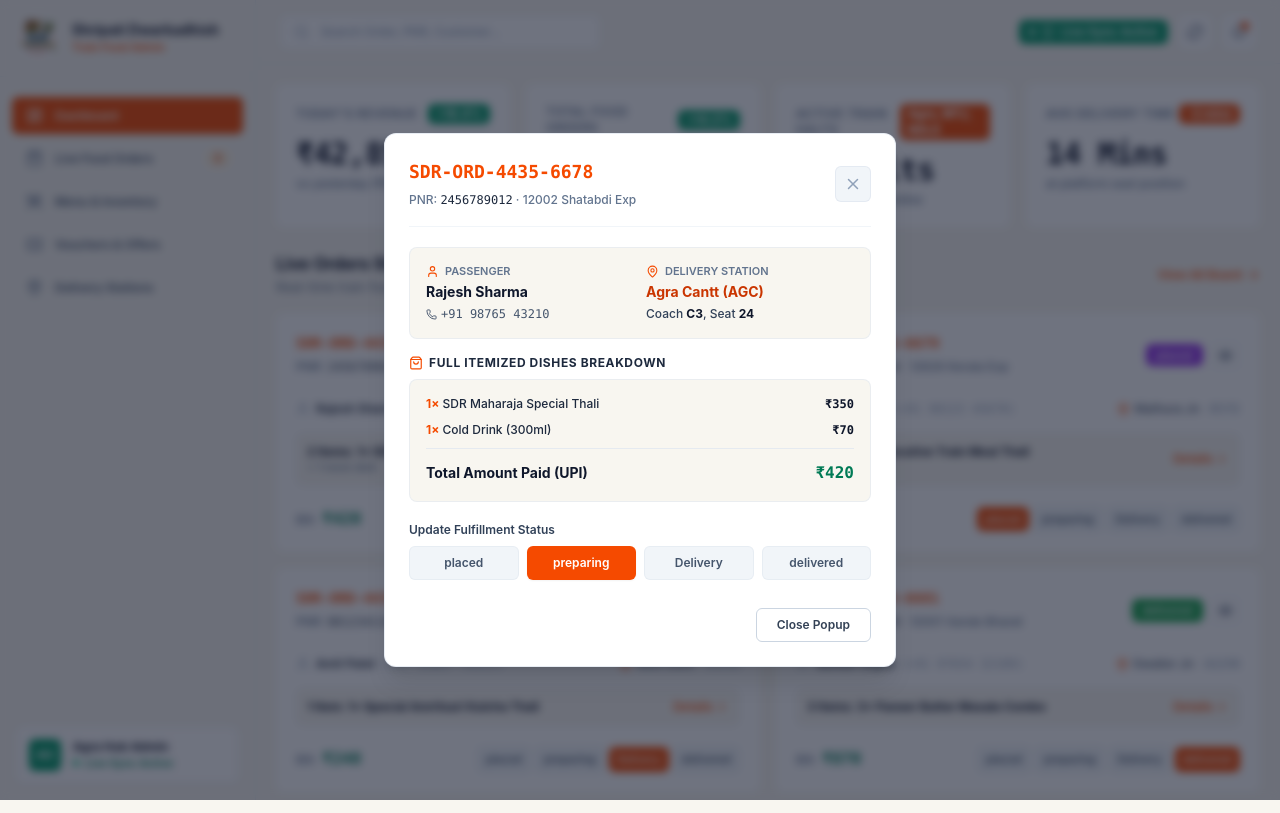
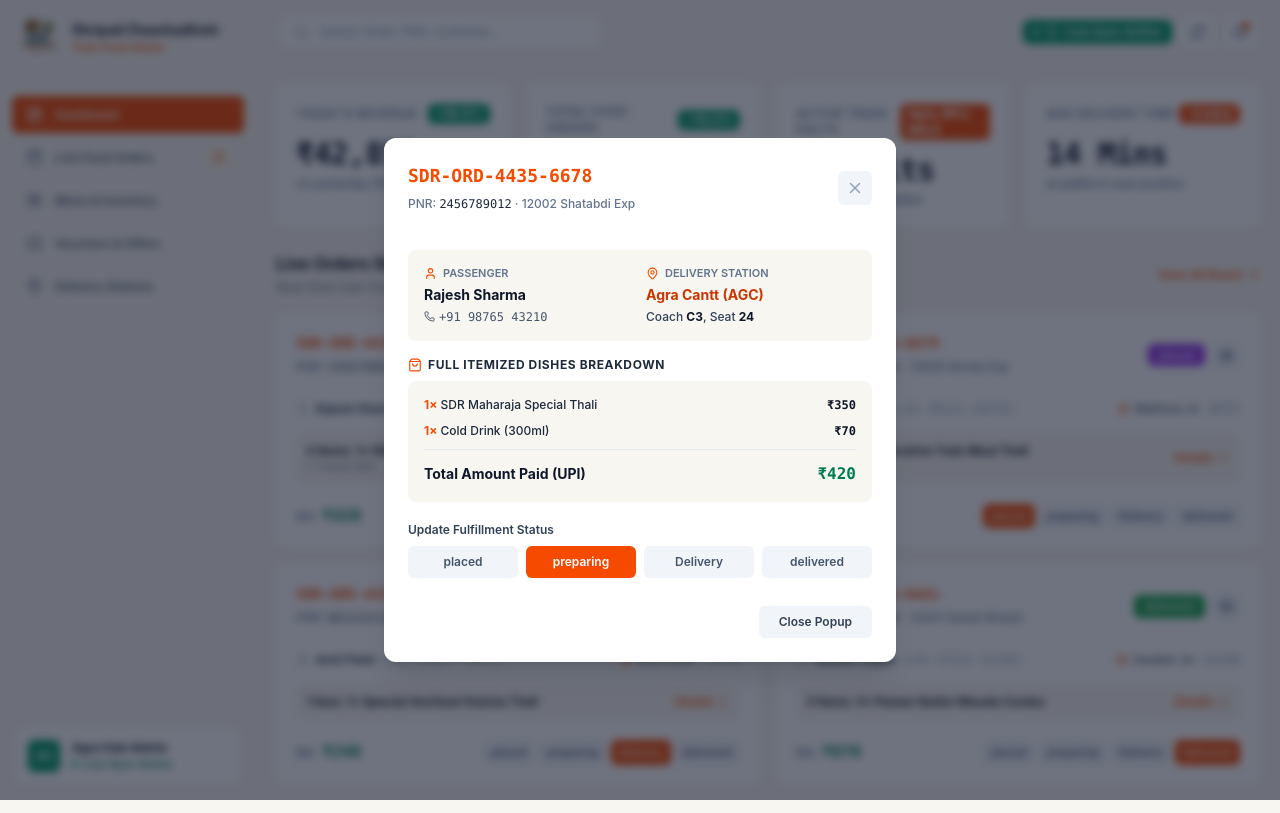
Before and after one commit to shashibhushan21/Sdr-AdminFrontend, a React (Vite) app: page / in a window 1280 px wide. Both pictures are taken after a click on the button 725 px from the left and 355 px from the top of the page. Built offline with nearby package versions, Linux system fonts and the light colour scheme.

Commit message:
feat: add admin dashboard layout, order management components, and modals

```diff
--- a/src/components/layout/Header.tsx
+++ b/src/components/layout/Header.tsx
@@ -15,12 +15,12 @@ export const Header: React.FC<HeaderProps> = ({
   setMobileMenuOpen,
 }) => {
   return (
-    <header className="h-16 bg-[#f8f6f0] border-b border-slate-200/80 px-4 sm:px-6 flex items-center justify-between sticky top-0 z-20">
+    <header className="h-16 bg-[#f8f6f0] px-4 sm:px-6 flex items-center justify-between sticky top-0 z-20">
       <div className="flex items-center gap-3">
         {/* Mobile Hamburger Drawer Trigger */}
         <button
           onClick={() => setMobileMenuOpen(true)}
-          className="md:hidden p-2 rounded-md bg-white border border-slate-200/80 hover:bg-slate-50 text-slate-700 transition cursor-pointer"
+          className="md:hidden p-2 rounded-md bg-white hover:bg-slate-100 text-slate-700 transition cursor-pointer shadow-xs"
           aria-label="Open Navigation Menu"
         >
           <Menu size={18} />
@@ -34,7 +34,7 @@ export const Header: React.FC<HeaderProps> = ({
             placeholder="Search Order, PNR, Customer..."
             value={searchTerm}
             onChange={(e) => setSearchTerm(e.target.value)}
-            className="w-full bg-white text-slate-800 text-xs rounded-md pl-10 pr-3 py-2 border border-slate-200/80 focus:outline-none focus:border-orange-500 focus:ring-2 focus:ring-orange-500/20 transition-all placeholder:text-slate-400 font-medium"
+            className="w-full bg-white text-slate-800 text-xs rounded-md pl-10 pr-3 py-2 shadow-xs focus:outline-none focus:ring-2 focus:ring-orange-500/30 transition-all placeholder:text-slate-400 font-medium border-0"
           />
         </div>
       </div>
@@ -47,12 +47,12 @@ export const Header: React.FC<HeaderProps> = ({
         </span>
         <button
           onClick={onRefresh}
-          className="p-2 rounded-md bg-white border border-slate-200/80 hover:bg-slate-50 text-slate-600 hover:text-slate-900 transition cursor-pointer"
+          className="p-2 rounded-md bg-white hover:bg-slate-100 text-slate-600 hover:text-slate-900 transition cursor-pointer shadow-xs"
           title="Refresh Data"
         >
           <RefreshCw size={16} />
         </button>
-        <button className="p-2 rounded-md bg-white border border-slate-200/80 hover:bg-slate-50 text-slate-600 hover:text-slate-900 transition cursor-pointer relative">
+        <button className="p-2 rounded-md bg-white hover:bg-slate-100 text-slate-600 hover:text-slate-900 transition cursor-pointer relative shadow-xs">
           <Bell size={16} />
           <span className="absolute top-1.5 right-1.5 w-2 h-2 rounded-full bg-orange-600" />
         </button>
--- a/src/components/orders/OrderCard.tsx
+++ b/src/components/orders/OrderCard.tsx
@@ -47,7 +47,7 @@ export const OrderCard: React.FC<OrderCardProps> = ({
           </span>
           <button
             onClick={() => onOpenDetails(order)}
-            className="p-1.5 rounded-md bg-white border border-slate-200/80 hover:bg-slate-50 text-slate-600 transition cursor-pointer"
+            className="p-1.5 rounded-md bg-slate-100 hover:bg-slate-200 text-slate-600 transition cursor-pointer"
             title="View Details Popup"
           >
             <Eye size={15} />
@@ -72,7 +72,7 @@ export const OrderCard: React.FC<OrderCardProps> = ({
       {/* Concise Dish Summary Card Trigger */}
       <div
         onClick={() => onOpenDetails(order)}
-        className="bg-[#f8f6f0] border border-slate-200/60 hover:bg-[#f1eee4] p-2.5 rounded-lg flex items-center justify-between text-xs cursor-pointer transition-colors"
+        className="bg-[#f8f6f0] hover:bg-[#f1eee4] p-2.5 rounded-lg flex items-center justify-between text-xs cursor-pointer transition-colors"
       >
         <div className="truncate pr-2">
           <span className="font-bold text-slate-900 block truncate">
@@ -103,7 +103,7 @@ export const OrderCard: React.FC<OrderCardProps> = ({
               className={`px-2 py-1 rounded-md text-[11px] font-semibold transition cursor-pointer ${
                 order.status === st
                   ? 'bg-orange-600 text-white shadow-xs'
-                  : 'bg-slate-100/90 text-slate-600 hover:text-slate-900 hover:bg-slate-200/80 border border-slate-200/60'
+                  : 'bg-slate-100 text-slate-600 hover:text-slate-900 hover:bg-slate-200'
               }`}
             >
               {st === 'out_for_delivery' ? 'Delivery' : st}
--- a/src/components/orders/OrdersTab.tsx
+++ b/src/components/orders/OrdersTab.tsx
@@ -38,7 +38,7 @@ export const OrdersTab: React.FC<OrdersTabProps> = ({
 
         <div className="flex items-center gap-3 flex-wrap w-full md:w-auto">
           {/* Status Filters Pills */}
-          <div className="flex items-center gap-1 bg-[#f8f6f0] border border-slate-200/80 p-1 rounded-md max-w-full overflow-x-auto">
+          <div className="flex items-center gap-1 bg-[#f8f6f0] p-1 rounded-md max-w-full overflow-x-auto">
             {['all', 'placed', 'preparing', 'out_for_delivery', 'delivered'].map((st) => (
               <button
                 key={st}
@@ -55,7 +55,7 @@ export const OrdersTab: React.FC<OrdersTabProps> = ({
           </div>
 
           {/* View Mode Toggle */}
-          <div className="flex items-center gap-1 bg-[#f8f6f0] border border-slate-200/80 p-1 rounded-md shrink-0">
+          <div className="flex items-center gap-1 bg-[#f8f6f0] p-1 rounded-md shrink-0">
             <button
               onClick={() => setViewMode('grid')}
               className={`p-1.5 rounded-md transition-all cursor-pointer ${
--- a/src/components/popups/AddDishModal.tsx
+++ b/src/components/popups/AddDishModal.tsx
@@ -16,8 +16,8 @@ export const AddDishModal: React.FC<AddDishModalProps> = ({
 }) => {
   return (
     <div className="fixed inset-0 z-50 bg-slate-900/40 backdrop-blur-xs flex items-center justify-center p-3 sm:p-4 animate-fadeIn">
-      <div className="bg-white w-full max-w-md rounded-xl p-6 space-y-4 shadow-xl border border-slate-200/80 text-slate-800">
-        <div className="flex items-center justify-between pb-2 border-b border-slate-100">
+      <div className="bg-white w-full max-w-md rounded-xl p-6 space-y-4 shadow-xl text-slate-800">
+        <div className="flex items-center justify-between pb-2">
           <div>
             <h3 className="font-bold text-lg text-slate-900">Add New Menu Dish</h3>
             <p className="text-xs text-slate-500 font-medium">Add a dish to train food catalog</p>
--- a/src/components/popups/AddVoucherModal.tsx
+++ b/src/components/popups/AddVoucherModal.tsx
@@ -16,8 +16,8 @@ export const AddVoucherModal: React.FC<AddVoucherModalProps> = ({
 }) => {
   return (
     <div className="fixed inset-0 z-50 bg-slate-900/40 backdrop-blur-xs flex items-center justify-center p-3 sm:p-4 animate-fadeIn">
-      <div className="bg-white w-full max-w-md rounded-xl p-6 space-y-4 shadow-xl border border-slate-200/80 text-slate-800">
-        <div className="flex items-center justify-between pb-2 border-b border-slate-100">
+      <div className="bg-white w-full max-w-md rounded-xl p-6 space-y-4 shadow-xl text-slate-800">
+        <div className="flex items-center justify-between pb-2">
           <div>
             <h3 className="font-bold text-lg text-slate-900">Create New Voucher</h3>
             <p className="text-xs text-slate-500 font-medium">Add promo codes for train passenger orders</p>
--- a/src/components/popups/OrderDetailsModal.tsx
+++ b/src/components/popups/OrderDetailsModal.tsx
@@ -15,9 +15,9 @@ export const OrderDetailsModal: React.FC<OrderDetailsModalProps> = ({
 }) => {
   return (
     <div className="fixed inset-0 z-50 bg-slate-900/60 backdrop-blur-xs flex items-center justify-center p-3 sm:p-4">
-      <div className="bg-white w-full max-w-lg rounded-xl p-6 space-y-5 max-h-[90vh] overflow-y-auto shadow-xl animate-in fade-in zoom-in-95 duration-150 border border-slate-200/80">
+      <div className="bg-white w-full max-w-lg rounded-xl p-6 space-y-5 max-h-[90vh] overflow-y-auto shadow-xl animate-in fade-in zoom-in-95 duration-150">
         {/* Header */}
-        <div className="flex items-center justify-between pb-4 border-b border-slate-100">
+        <div className="flex items-center justify-between pb-4">
           <div>
             <span className="font-mono font-bold text-orange-600 text-lg block">{order.id}</span>
             <span className="text-xs text-slate-500 font-medium">
@@ -26,7 +26,7 @@ export const OrderDetailsModal: React.FC<OrderDetailsModalProps> = ({
           </div>
           <button
             onClick={onClose}
-            className="text-slate-400 hover:text-slate-700 bg-slate-100 border border-slate-200/80 p-2 rounded-md transition cursor-pointer"
+            className="text-slate-400 hover:text-slate-700 bg-slate-100 p-2 rounded-md transition cursor-pointer"
           >
             <X size={18} />
           </button>
@@ -34,7 +34,7 @@ export const OrderDetailsModal: React.FC<OrderDetailsModalProps> = ({
 
         <div className="space-y-4 text-xs">
           {/* Passenger & Delivery Location */}
-          <div className="grid grid-cols-1 sm:grid-cols-2 gap-3 p-4 rounded-lg bg-[#f8f6f0] border border-slate-200/60">
+          <div className="grid grid-cols-1 sm:grid-cols-2 gap-3 p-4 rounded-lg bg-[#f8f6f0]">
             <div className="space-y-1">
               <span className="text-[11px] font-semibold text-slate-500 flex items-center gap-1.5 uppercase">
                 <User size={13} className="text-orange-600" /> Passenger
@@ -60,7 +60,7 @@ export const OrderDetailsModal: React.FC<OrderDetailsModalProps> = ({
             <span className="text-xs font-bold text-slate-800 flex items-center gap-1.5 uppercase tracking-wider">
               <ShoppingBag size={14} className="text-orange-600" /> Full Itemized Dishes Breakdown
             </span>
-            <div className="p-4 rounded-lg bg-[#f8f6f0] border border-slate-200/60 space-y-2.5">
+            <div className="p-4 rounded-lg bg-[#f8f6f0] space-y-2.5">
               {order.items.map((it, idx) => (
                 <div key={idx} className="flex justify-between items-center text-slate-800 text-xs font-medium">
                   <span>
@@ -87,7 +87,7 @@ export const OrderDetailsModal: React.FC<OrderDetailsModalProps> = ({
                   className={`py-2 rounded-md text-xs font-semibold transition cursor-pointer text-center ${
                     order.status === st
                       ? 'bg-orange-600 text-white shadow-xs'
-                      : 'bg-slate-100 text-slate-600 hover:text-slate-900 hover:bg-slate-200 border border-slate-200/60'
+                      : 'bg-slate-100 text-slate-600 hover:text-slate-900 hover:bg-slate-200'
                   }`}
                 >
                   {st === 'out_for_delivery' ? 'Delivery' : st.replace('_', ' ')}
--- a/src/index.css
+++ b/src/index.css
@@ -38,19 +38,18 @@ body {
 }
 
 @layer components {
-  /* Cards & Containers - White cards on #f8f6f0 canvas with subtle shadow & refined rounded corners */
+  /* Cards & Containers - Clean borderless white cards on #f8f6f0 canvas with soft shadow */
   .admin-card {
     background-color: #ffffff;
     border-radius: 0.5rem; /* 8px consistent corner radius */
     padding: 1.25rem;
     color: #0f172a;
-    border: 1px solid rgba(226, 232, 240, 0.7);
-    box-shadow: 0 1px 3px 0 rgba(0, 0, 0, 0.03), 0 1px 2px -1px rgba(0, 0, 0, 0.02);
-    transition: box-shadow 0.2s ease, border-color 0.2s ease;
+    border: none;
+    box-shadow: 0 1px 3px 0 rgba(0, 0, 0, 0.04), 0 1px 2px -1px rgba(0, 0, 0, 0.03);
+    transition: box-shadow 0.2s ease;
   }
   .admin-card:hover {
-    border-color: rgba(203, 213, 225, 0.9);
-    box-shadow: 0 4px 14px -2px rgba(0, 0, 0, 0.05);
+    box-shadow: 0 6px 18px -2px rgba(0, 0, 0, 0.06);
   }
 
   /* Typography */
@@ -91,6 +90,7 @@ body {
     font-size: 0.8125rem;
     padding: 0.5rem 1.125rem;
     border-radius: 0.375rem; /* 6px - subtle rounded */
+    border: none;
     transition: background-color 0.15s ease, box-shadow 0.15s ease;
     box-shadow: 0 2px 4px rgba(234, 88, 12, 0.15);
   }
@@ -100,35 +100,33 @@ body {
   }
 
   .admin-btn-secondary {
-    background-color: #ffffff;
-    border: 1px solid #cbd5e1;
+    background-color: #f1f5f9;
     color: #334155;
     font-weight: 600;
     font-size: 0.8125rem;
     padding: 0.4375rem 0.875rem;
     border-radius: 0.375rem; /* 6px */
-    transition: background-color 0.15s ease, color 0.15s ease, border-color 0.15s ease;
+    border: none;
+    transition: background-color 0.15s ease, color 0.15s ease;
   }
   .admin-btn-secondary:hover {
-    background-color: #f8fafc;
-    border-color: #94a3b8;
+    background-color: #e2e8f0;
     color: #0f172a;
   }
 
   /* Inputs */
   .admin-input {
-    background-color: #ffffff;
+    background-color: #f8f6f0;
     border-radius: 0.375rem; /* 6px */
     padding: 0.5rem 0.875rem;
     font-size: 0.8125rem;
     color: #0f172a;
-    border: 1px solid #cbd5e1;
+    border: none;
   }
   .admin-input:focus {
     outline: none;
     background-color: #ffffff;
-    border-color: #ea580c;
-    box-shadow: 0 0 0 2px rgba(234, 88, 12, 0.2);
+    box-shadow: 0 0 0 2px rgba(234, 88, 12, 0.25);
   }
 
   /* Status Badges - Solid 100% Opacity Vibrant Background Colors with Crisp White Text */
```
Also changed, not shown: src/components/layout/Sidebar.tsx (+7 -7 lines).
